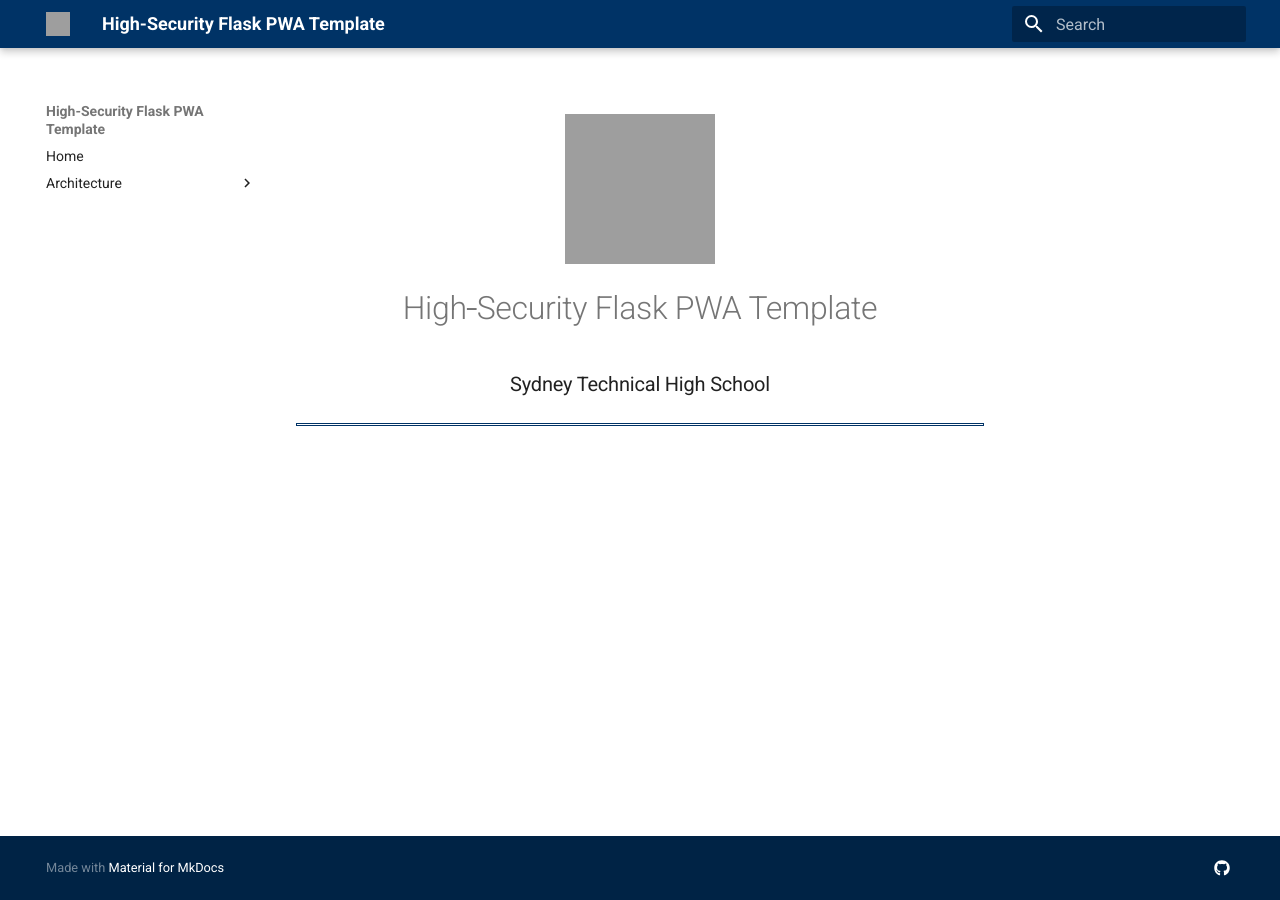
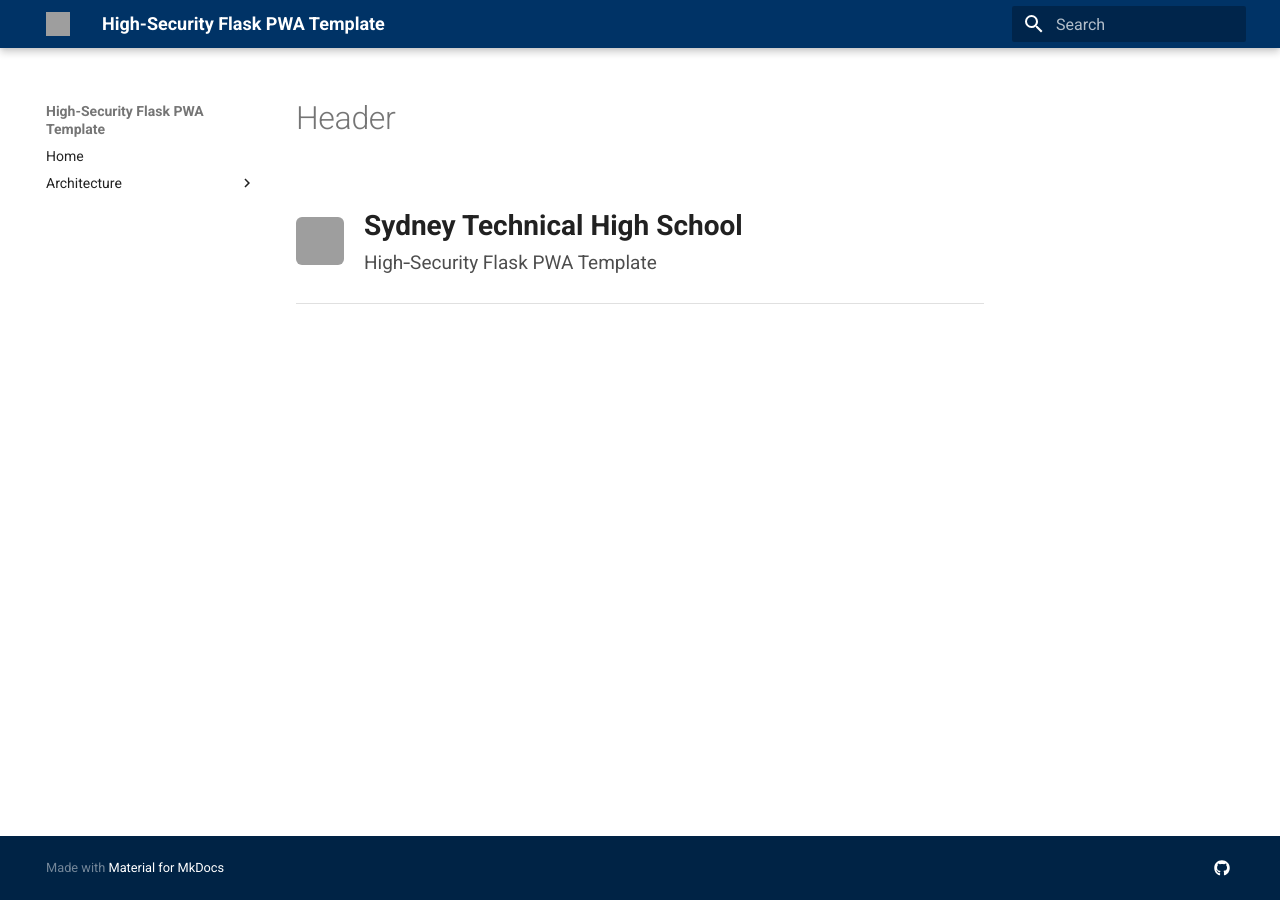
Before and after one commit to detnsw-sydtech/High-Security-Flask-PWA-Repo-Template, an MkDocs documentation site: the page built from docs/_includes/header.md, in a window 1280 px wide. Built offline with MkDocs 1.6.1 and Material for MkDocs 9.7.7, drawn with Linux system fonts in a browser that asks for light colours; grey boxes are pictures that could not be loaded.

Commit message:
Update header.md

```diff
--- a/docs/_includes/header.md
+++ b/docs/_includes/header.md
@@ -1,10 +1,14 @@
-<p align="center">
-  <img src="https://avatars.githubusercontent.com/u/250778024?s=200&v=4"
-       alt="Sydney Technical High School Logo"
-       width="150">
-</p>
+<!-- HEADER START -->
+<div class="sydtech-header" style="padding: 1.2rem 0; border-bottom: 1px solid #e0e0e0; margin-bottom: 2rem;">
+  <div style="display: flex; align-items: center; gap: 1rem;">
+    <img src="https://avatars.githubusercontent.com/u/250778024?s=200&v=4"
+         alt="STHS Logo"
+         style="height: 48px; width: 48px; border-radius: 6px;" />
 
-<h1 align="center">High‑Security Flask PWA Template</h1>
-<h3 align="center">Sydney Technical High School</h3>
-
-<hr style="border: 1px solid #003366;">
+    <div style="display: flex; flex-direction: column;">
+      <span style="font-size: 1.4rem; font-weight: 600;">Sydney Technical High School</span>
+      <span style="font-size: 0.95rem; opacity: 0.8;">High‑Security Flask PWA Template</span>
+    </div>
+  </div>
+</div>
+<!-- HEADER END -->
```
